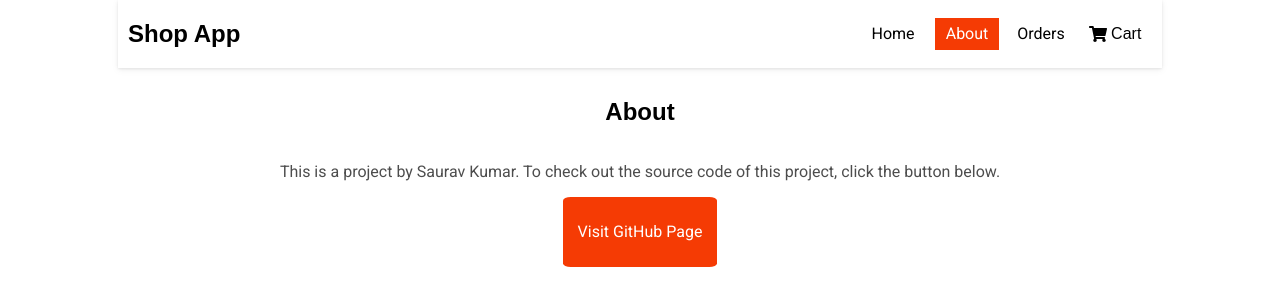
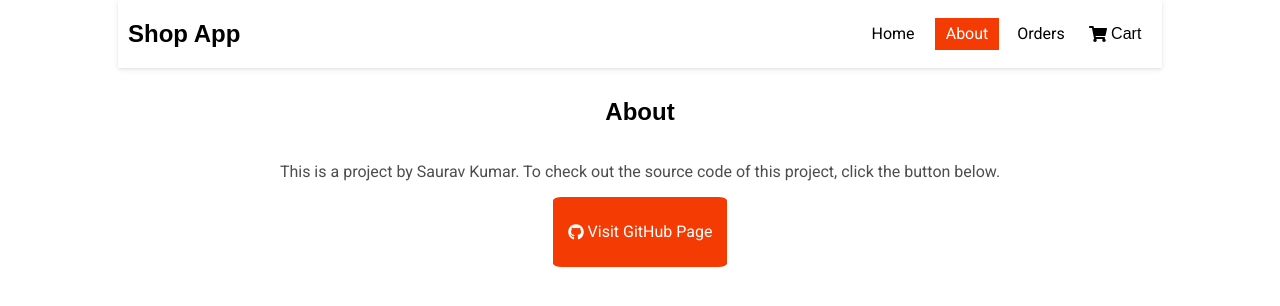
Before and after one commit to sauravk7077/shopApp, a React (Create React App) app: page /about in a window 1280 px wide. Shown: the top 306 px of the page. Built offline with nearby package versions, Linux system fonts and the light colour scheme; a web font is replaced by a local one.

Commit message:
added github icon

```diff
--- a/src/components/About.js
+++ b/src/components/About.js
@@ -1,6 +1,7 @@
 import React from "react";
 import Fade from "react-reveal/Fade";
-import { FontAwesomeIcon } from '@fortawesome/react-fontawesome'
+import { FontAwesomeIcon } from '@fortawesome/react-fontawesome';
+import { faGithub } from "@fortawesome/free-brands-svg-icons";
 
 function About() {
     return (
@@ -8,7 +9,10 @@ function About() {
             <Fade>
                 <h2>About</h2>
                 <p>This is a project by Saurav Kumar. To check out the source code of this project, click the button below.</p>
-                <div><a className="btn" href="https://github.com/sauravk7077/shopapp">Visit GitHub Page</a></div>
+                <div><a className="btn" href="https://github.com/sauravk7077/shopapp">
+                    <FontAwesomeIcon icon={faGithub}/>
+                    &nbsp;Visit GitHub Page
+                </a></div>
             </Fade>
         </section>
     )
```
